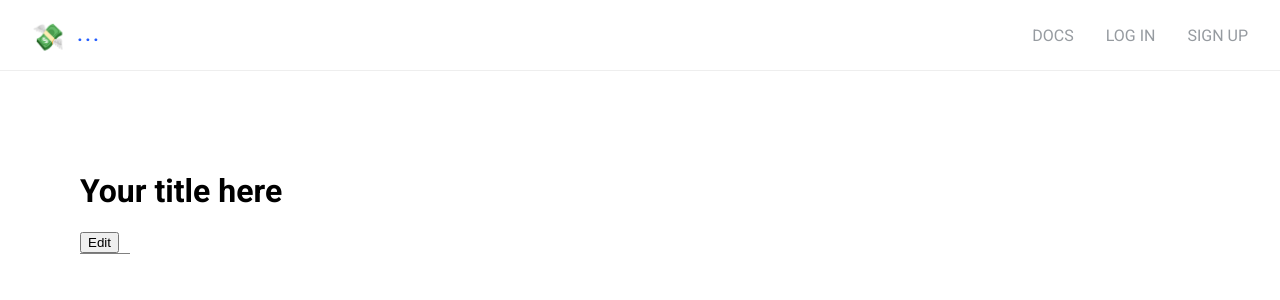
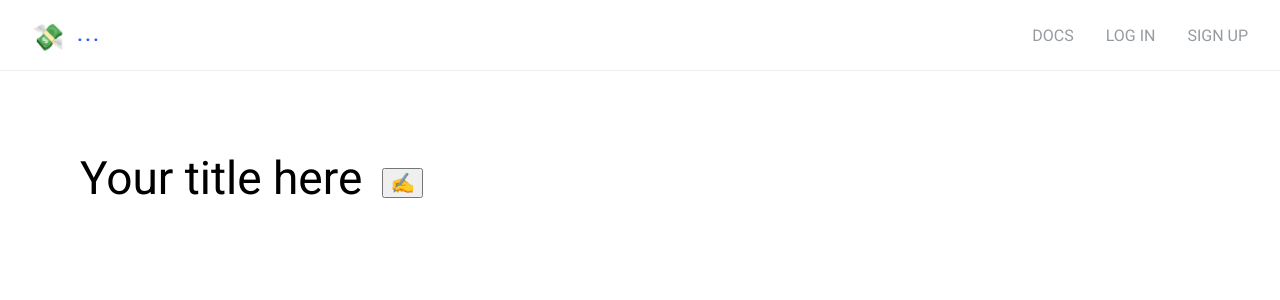
Before and after one commit to andersblom/finance-calculator, a React (Create React App) app: page / in a window 1280 px wide. Shown: the top 300 px of the page. Built offline with nearby package versions, Linux system fonts and the light colour scheme.

Commit message:
Styling for WorkSpaceHeader component

```diff
--- a/src/components/WorkSheetEditorWorkSpace/WorkSpaceHeader/WorkSpaceHeader.css
+++ b/src/components/WorkSheetEditorWorkSpace/WorkSpaceHeader/WorkSpaceHeader.css
@@ -1,12 +1,35 @@
-.WorkSpaceHeader {
-  font-size: 46px;
+.workSpaceHeader__container {
+  display: flex;
+  flex-direction: row;
+  align-items: center;
+}
+.workSpaceHeader__container input, .workSpaceHeader__container h1 {
   box-shadow: none;
   border: none;
+  margin: 0;
+  font-weight: 400;
+  max-width: 100%;
 }
 
-.bottom__border {
-  width: 50px;
-  border-bottom: 1px solid grey;
+.workSpaceHeader__container input {
+  font-size: 48px;
+  color: grey;
+  width: 100%;
+  font-style: italic;
+}
+
+.workSpaceHeader__container h1 {
+  font-size: 46px;
+}
+
+.workSpaceHeader__container .editButton {
+  margin: 0 0 -10px 1em;
+  font-size: 20px;
+}
+
+.workSpaceHeader__container.is-active .bottom__border {
+  margin-top: 0.4em;
+  border-bottom: 3px solid grey;
 }
 
 input:focus {outline:0;}
--- a/src/components/WorkSheetEditorWorkSpace/WorkSpaceHeader/index.js
+++ b/src/components/WorkSheetEditorWorkSpace/WorkSpaceHeader/index.js
@@ -1,13 +1,15 @@
 import React, { Component } from 'react';
 
 import './WorkSpaceHeader.css';
+
+const temporaryTitle = 'Your title here';
 
 export default class WorkSpaceHeader extends Component {
   constructor() {
     super();
     this.state = {
       focussed: false,
-      inputValue: 'Your title here',
+      inputValue: temporaryTitle,
     };
 
     this.handleFocusIn = this.handleFocusIn.bind(this);
@@ -30,16 +32,23 @@ export default class WorkSpaceHeader extends Component {
       this.titleInput.value = '';
       // But, if the input is the temporary 'Your title here',
       // then leave the input empty
-      if (tempVal !== 'Your title here') {
+      if (tempVal !== temporaryTitle) {
         this.titleInput.value = tempVal;
       }
     });
   }
 
   handleFocusOut() {
-    this.setState({
-      focussed: false,
-    });
+    if (this.titleInput.value === temporaryTitle) {
+      this.setState({
+        focussed: false,
+        inputValue: temporaryTitle,
+      });
+    } else {
+      this.setState({
+        focussed: false,
+      });
+    }
   }
 
   handleChange(e) {
@@ -59,7 +68,7 @@ export default class WorkSpaceHeader extends Component {
   render() {
     const isFocussed = this.state.focussed;
     return (
-      <form onSubmit={this.handleSubmit} className={`WorkSpaceHeader__container ${isFocussed ? 'is-active' : ''}`}>
+      <form onSubmit={this.handleSubmit} className={`workSpaceHeader__container ${isFocussed ? 'is-active' : ''}`}>
         {
           isFocussed
           ?
@@ -77,9 +86,11 @@ export default class WorkSpaceHeader extends Component {
         {
           isFocussed
           ? null
-          : <button onClick={this.handleFocusIn}>Edit</button>
+          :
+          <button className="editButton" onClick={this.handleFocusIn}>
+            <span role="img" aria-label="Writing hand">✍️</span>
+          </button>
         }
-        <div className="bottom__border" />
       </form>
     );
   }
```
